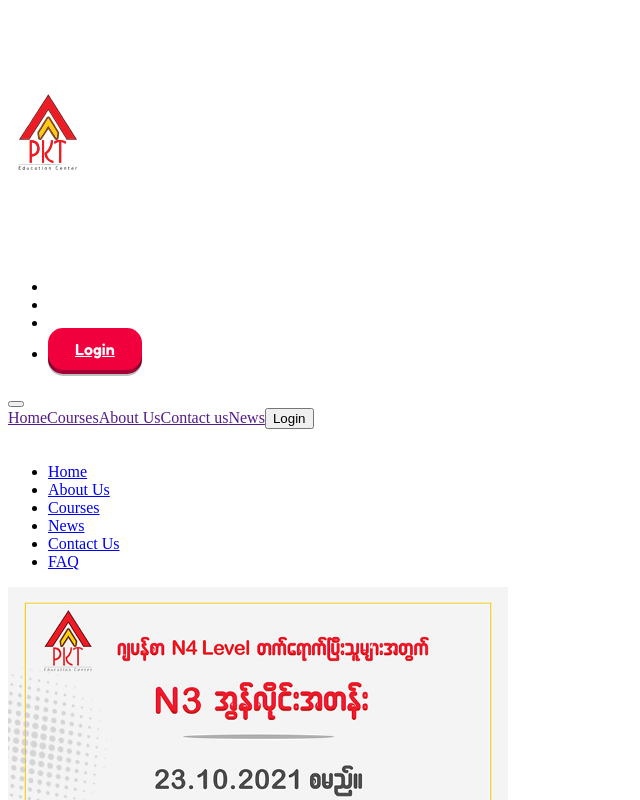
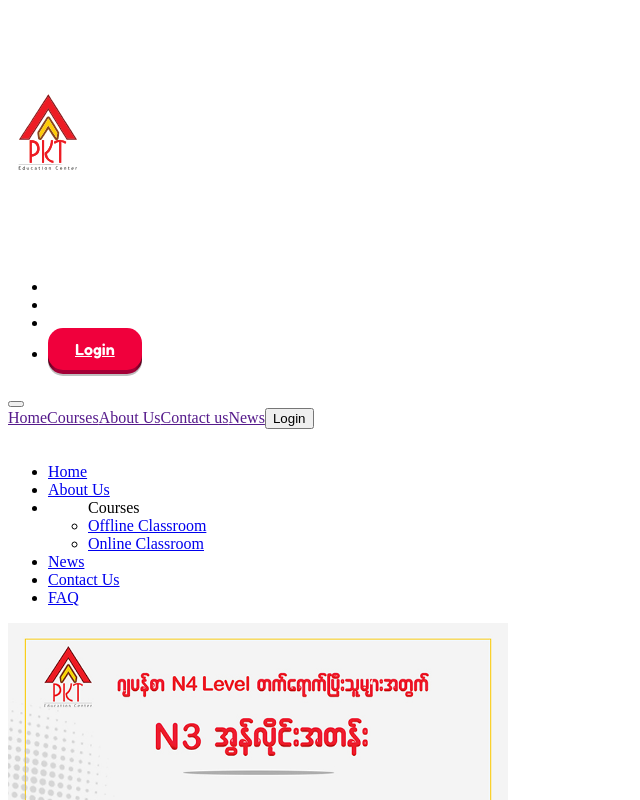
Before and after one commit to YoonMe44/pkt-v3-frontend, a Next.js app: page /courses/1 in a window 1280 px wide. Shown: the top 800 px of the page, without its empty margins (0-640 px from the left). Built offline with nearby package versions, Linux system fonts and the light colour scheme.

Commit message:
chore: course page

```diff
--- a/src/components/Nav.tsx
+++ b/src/components/Nav.tsx
@@ -8,7 +8,8 @@ const Nav: React.FC = () => {
   const router = useRouter(); // Use useRouter
   const [activeNav, setActiveNav] = useState("home");
   const [isMenuOpen, setIsMenuOpen] = useState(false);
-
+  const [showClassroom, setShowClassRoom] = useState(false);
+  console.log(showClassroom);
   const handleNavLinkClick = (navItem: string) => {
     setActiveNav(navItem);
   };
@@ -65,7 +66,9 @@ const Nav: React.FC = () => {
 
           <button
             className={` ${
-              isMenuOpen ? " z-10 " : "  ease-in-out delay-300 duration-300 bg-custom-white-4"
+              isMenuOpen
+                ? " z-10 "
+                : "  ease-in-out delay-300 duration-300 bg-custom-white-4"
             } shadow-card rounded-full h-fit border flex flex-col gap-1 justify-center py-5 px-4 lg:hidden md:hidden relative top-0 right-3`}
             onClick={() => {
               setIsMenuOpen(!isMenuOpen);
@@ -79,9 +82,7 @@ const Nav: React.FC = () => {
               } `}
             ></div>
             <div
-              className={`w-5 h-0.5 bg-red-main ${
-                isMenuOpen ? "hidden" : ""
-              } `}
+              className={`w-5 h-0.5 bg-red-main ${isMenuOpen ? "hidden" : ""} `}
             ></div>
             <div
               className={`w-5 h-0.5 bg-red-main ${
@@ -216,19 +217,35 @@ const Nav: React.FC = () => {
                 About Us
               </Link>
             </li>
-            <li>
-              <Link
-                href="/courses"
+            <li
               className={`mr-5 md:mr-0 block py-2 lg:text-lg text-sm font-semibold pb-[10px] ${
                 activeNav === "courses"
                   ? "text-red-main border-b-[3px] border-red-500"
                   : "text-black"
               } md:bg-transparent hover:text-red-main`}
               onClick={() => handleNavLinkClick("courses")}
+              onMouseEnter={() => setShowClassRoom(true)}
+              onMouseLeave={() => setShowClassRoom(false)}
             >
+              <ul className="relative">
                 Courses
-              </Link>
+                <li
+                  className={`bg-white text-red-main border-b-4 border-red-main rounded-lg p-2 text-xs  absolute w-[180%] ${
+                    showClassroom ? "" : "hidden"
+                  }`}
+                >
+                  <Link href={'/courses'}>Offline Classroom</Link>
                 </li>
+                <li
+                  className={`bg-white text-red-main border-b-4 border-red-main p-2 text-xs rounded-lg absolute  w-[180%] top-16  ${
+                    showClassroom ? "" : "hidden"
+                  }`}
+                >
+                  <Link href={'/courses'}>Online Classroom</Link>
+                </li>
+              </ul>
+            </li>
+
             <li>
               <Link
                 href="/news"
--- a/src/pages/courses/[id].tsx
+++ b/src/pages/courses/[id].tsx
@@ -40,7 +40,7 @@ const CourseDetail = () => {
           </p>
         </div>
         <div className="lg:w-1/2 md:w-1/2 w-full mx-auto">
-          <OfflineEnrollCard />
+          {/* <OfflineEnrollCard /> */}
           <OnlineEnrollCard />
         </div>
         {/* <div className="w-full lg:w-1/2 p-6 mx-auto">
```
Also changed, not shown: package.json (+5 -3 lines), src/Layouts/MainLayout.tsx (+19 -15 lines), src/components/Header.tsx (+4 -5 lines), tailwind.config.js (+5 -2 lines), 1 other file (tests, documents, lock files or other folders). Lines whose indentation alone changed are shown as unchanged.
